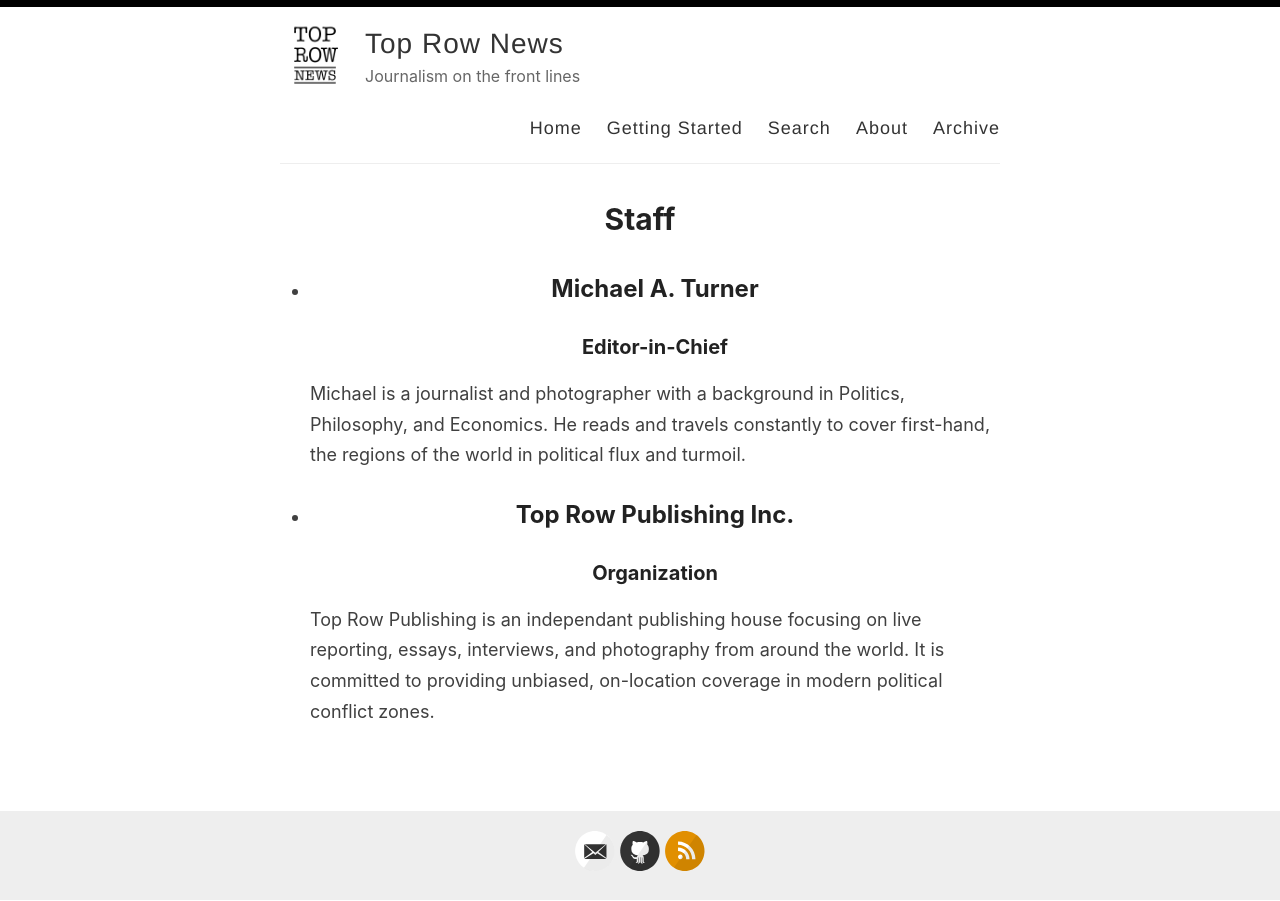
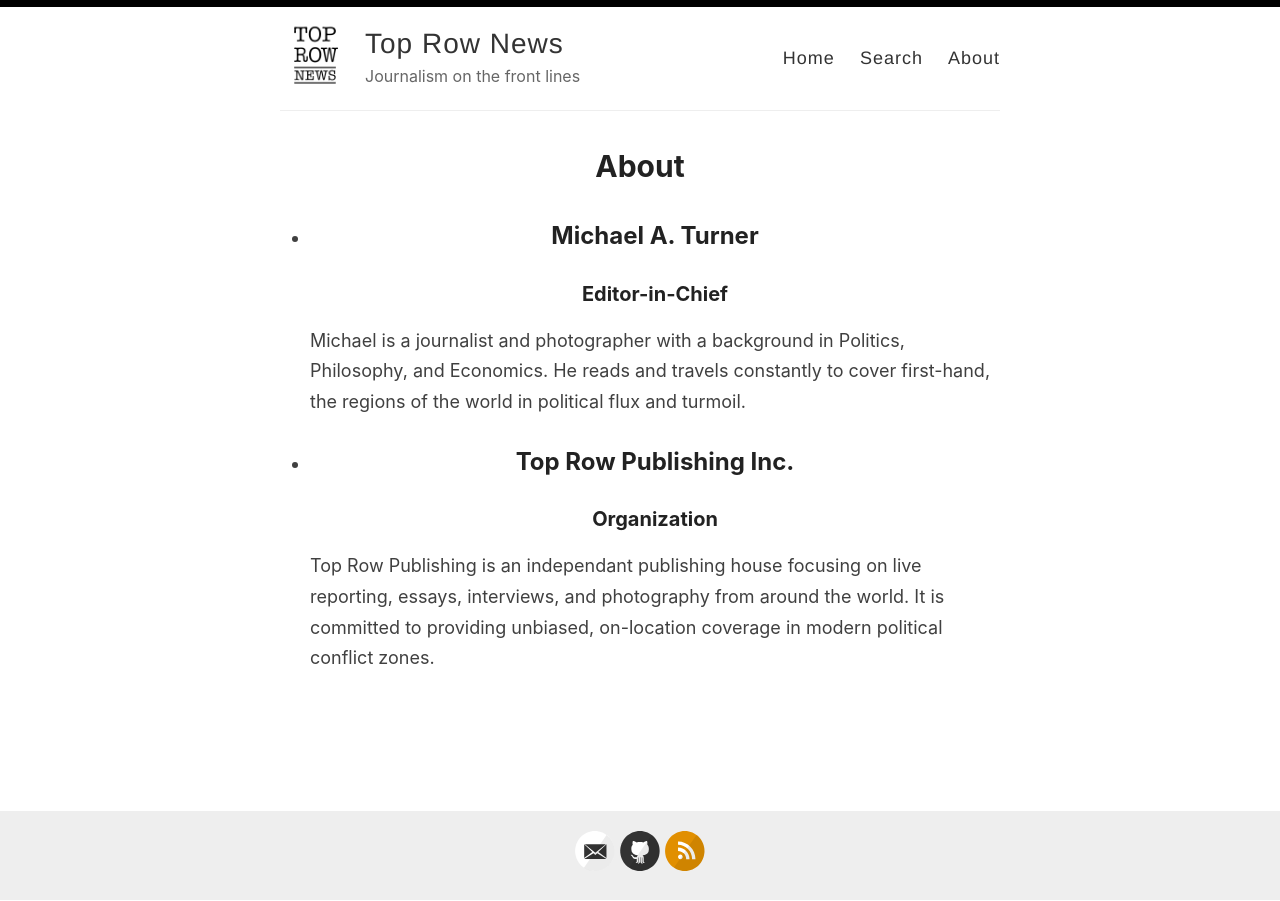
Before and after one commit to artifoxel/artifoxel.github.io, a Jekyll site: the page built from _pages/about.md, in a window 1280 px wide. Built offline with Jekyll 4.4.1, drawn with Linux system fonts in a browser that asks for light colours.

Commit message:
page links

```diff
--- a/_layouts/authors.html
+++ b/_layouts/authors.html
@@ -2,7 +2,7 @@
 layout: default
 title: Staff
 ---
-<h1>Staff</h1>
+<h1>{{ page.title }}</h1>
 
 <ul>
   {% for author in site.authors %}
--- a/_layouts/default.html
+++ b/_layouts/default.html
@@ -29,10 +29,10 @@
 
             <nav>
               <a href="{{ site.baseurl }}/">Home</a>
-              <a href="{{ site.baseurl }}/getting-started">Getting Started</a>
+              <!--<a href="{{ site.baseurl }}/getting-started">Getting Started</a>-->
               <a href="{{ site.baseurl }}/search">Search</a>
               <a href="{{ site.baseurl }}/about">About</a>
-              <a href="{{ site.baseurl }}/archive">Archive</a>
+              <!--<a href="{{ site.baseurl }}/archive">Archive</a>-->
             </nav>
           </header>
         </div>
```
